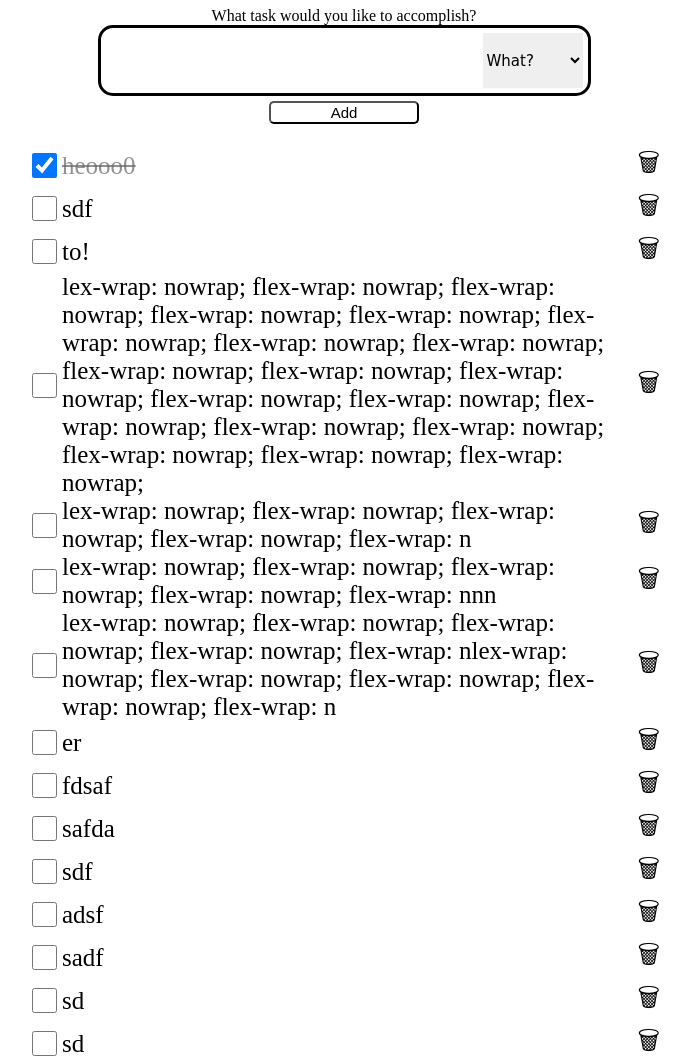
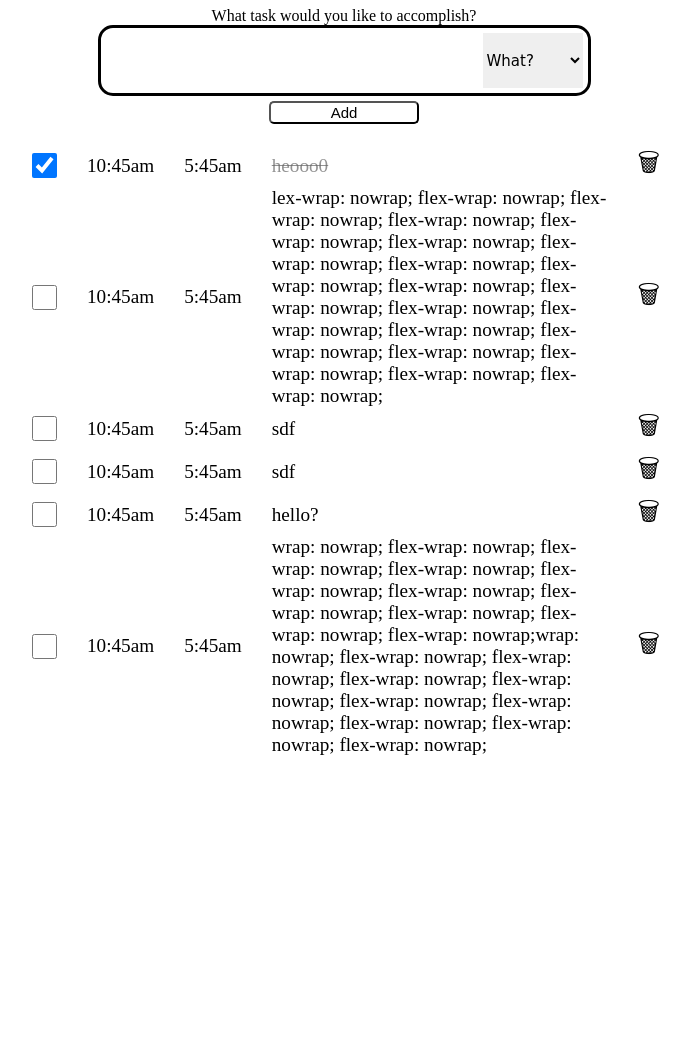
Before and after one commit to jpreuven/to-do-list-TS, a website with bundled scripts: page public/index.html in a window 1280 px wide. Shown: the top 1061 px of the page, without its empty margins (296-986 px from the left). After the commit the page ends 800 px from the top, so only its background shows below. Built offline with nearby package versions, Linux system fonts and the light colour scheme; data requests are answered from the project's data file.

```diff
--- a/db.json
+++ b/db.json
@@ -7,178 +7,10 @@
       "createdAt": "2023-09-29T04:39:58.360Z"
     },
     {
-      "id": "fddab173b-0a3c-4a8d-8f99-1c44808c89d6",
-      "title": "sdf",
-      "completed": false,
-      "createdAt": "2023-09-29T04:57:10.179Z"
-    },
-    {
-      "id": "fbf78dbea-0fe1-4093-9789-b880f4da24e8",
-      "title": "to!",
-      "completed": false,
-      "createdAt": "2023-09-29T05:10:41.806Z"
-    },
-    {
       "id": "fd65b2be0-694a-4ba1-9d96-763031ad8229",
       "title": "lex-wrap: nowrap; flex-wrap: nowrap; flex-wrap: nowrap; flex-wrap: nowrap; flex-wrap: nowrap; flex-wrap: nowrap; flex-wrap: nowrap; flex-wrap: nowrap; flex-wrap: nowrap; flex-wrap: nowrap; flex-wrap: nowrap; flex-wrap: nowrap; flex-wrap: nowrap; flex-wrap: nowrap; flex-wrap: nowrap; flex-wrap: nowrap; flex-wrap: nowrap; flex-wrap: nowrap; flex-wrap: nowrap;",
       "completed": false,
       "createdAt": "2023-09-29T16:38:15.411Z"
-    },
-    {
-      "id": "fea40c921-3b8a-40ee-82e2-84430c9cc3b3",
-      "title": "lex-wrap: nowrap; flex-wrap: nowrap; flex-wrap: nowrap; flex-wrap: nowrap; flex-wrap: n",
-      "completed": false,
-      "createdAt": "2023-09-29T16:38:40.790Z"
-    },
-    {
-      "id": "f2ef52704-b9e6-41d9-9b02-f6ffe0d0b36b",
-      "title": "lex-wrap: nowrap; flex-wrap: nowrap; flex-wrap: nowrap; flex-wrap: nowrap; flex-wrap: nnn",
-      "completed": false,
-      "createdAt": "2023-09-29T16:38:44.486Z"
-    },
-    {
-      "id": "f43392b3b-a2a1-469f-a05b-e8d5b89558b1",
-      "title": "lex-wrap: nowrap; flex-wrap: nowrap; flex-wrap: nowrap; flex-wrap: nowrap; flex-wrap: nlex-wrap: nowrap; flex-wrap: nowrap; flex-wrap: nowrap; flex-wrap: nowrap; flex-wrap: n",
-      "completed": false,
-      "createdAt": "2023-09-29T16:38:48.785Z"
-    },
-    {
-      "id": "fe5c11b91-0830-4141-ad1b-41dccbead8a7",
-      "title": "er",
-      "completed": false,
-      "createdAt": "2023-10-02T17:50:31.423Z"
-    },
-    {
-      "id": "fac3443b2-5ed4-4e45-9069-86f7b11f9713",
-      "title": "fdsaf",
-      "completed": false,
-      "createdAt": "2023-10-02T18:25:00.949Z"
-    },
-    {
-      "id": "fd2b8ddfb-aba5-4377-a5bc-f27546bf839d",
-      "title": "safda",
-      "completed": false,
-      "createdAt": "2023-10-03T18:27:55.917Z"
-    },
-    {
-      "id": "fc1ddfb15-8f8c-43d8-b8ec-2ccc8df381ee",
-      "title": "sdf",
-      "completed": false,
-      "createdAt": "2023-10-03T18:27:56.283Z"
-    },
-    {
-      "id": "fa477803c-b14b-405f-be7e-9b8e9179254b",
-      "title": "adsf",
-      "completed": false,
-      "createdAt": "2023-10-03T18:27:56.496Z"
-    },
-    {
-      "id": "fed6710cf-c48a-4912-b16a-edb4ffb6e6e0",
-      "title": "sadf",
-      "completed": false,
-      "createdAt": "2023-10-03T18:27:56.693Z"
-    },
-    {
-      "id": "fc9eaecaa-d0d4-438d-9b95-76326f3f91cd",
-      "title": "sd",
-      "completed": false,
-      "createdAt": "2023-10-03T18:27:56.880Z"
-    },
-    {
-      "id": "fe5aa42f3-147d-4520-81ce-6b1c7a4409e7",
-      "title": "sd",
-      "completed": false,
-      "createdAt": "2023-10-03T18:27:57.049Z"
-    },
-    {
-      "id": "faebb3e41-5078-4268-821a-c2c0db3a6746",
-      "title": "fds",
-      "completed": false,
-      "createdAt": "2023-10-03T18:27:57.264Z"
-    },
-    {
-      "id": "f342f1a3e-1fc1-4305-947a-213723e87be2",
-      "title": "d",
-      "completed": false,
-      "createdAt": "2023-10-03T18:27:57.424Z"
-    },
-    {
-      "id": "f1d3ac001-fc3f-4ad4-b529-7a528da676a2",
-      "title": "d",
-      "completed": false,
-      "createdAt": "2023-10-03T18:27:57.611Z"
-    },
-    {
-      "id": "fb81c163d-bf18-4394-b90a-4f5f772fc9fc",
-      "title": "s",
-      "completed": false,
-      "createdAt": "2023-10-03T18:27:57.769Z"
-    },
-    {
-      "id": "f45b79768-951f-43e1-8008-dfd3fccba7fd",
-      "title": "ss",
-      "completed": false,
-      "createdAt": "2023-10-03T18:27:57.940Z"
-    },
-    {
-      "id": "f8d0adc58-eeb0-48a2-a82c-0ceef4c00dc6",
-      "title": "s",
-      "completed": false,
-      "createdAt": "2023-10-03T18:27:58.119Z"
-    },
-    {
-      "id": "ff6f44701-810b-4891-8f60-3378a2ef797e",
-      "title": "s",
-      "completed": false,
-      "createdAt": "2023-10-03T18:27:58.277Z"
-    },
-    {
-      "id": "f5282dd2d-c186-4cfb-a82d-11a3ac8f4f7a",
-      "title": "s",
-      "completed": false,
-      "createdAt": "2023-10-03T18:27:58.459Z"
-    },
-    {
-      "id": "fae3ab8a6-2bb2-4445-a7e3-d2db992c581a",
-      "title": "s",
-      "completed": false,
-      "createdAt": "2023-10-03T18:27:58.641Z"
-    },
-    {
-      "id": "fa549bc04-1535-44f0-8e6b-238954a82a35",
-      "title": "s",
-      "completed": false,
-      "createdAt": "2023-10-03T18:27:58.837Z"
-    },
-    {
-      "id": "f2d7e8270-cc99-401d-8f03-56e28601dd6f",
-      "title": "s",
-      "completed": false,
-      "createdAt": "2023-10-03T18:27:59.018Z"
-    },
-    {
-      "id": "f2d2e5c40-2e67-4927-8de8-83ebac5036f2",
-      "title": "s",
-      "completed": false,
-      "createdAt": "2023-10-03T18:27:59.203Z"
-    },
-    {
-      "id": "f023c3f48-a6de-4e56-9aba-2f8997233b8e",
-      "title": "s",
-      "completed": false,
-      "createdAt": "2023-10-03T18:27:59.384Z"
-    },
-    {
-      "id": "fb22d8881-4e10-441b-a242-91d30895e2d1",
-      "title": "s",
-      "completed": false,
-      "createdAt": "2023-10-03T18:27:59.556Z"
-    },
-    {
-      "id": "f293d5799-4c19-4c38-9c02-dc16115f93dd",
-      "title": "safda",
-      "completed": true,
-      "createdAt": "2023-10-03T18:28:01.359Z"
     },
     {
       "id": "fa6acee6c-7bd6-4f49-bfc3-40cf336b9795",
@@ -197,6 +29,12 @@
       "title": "hello?",
       "completed": false,
       "createdAt": "2023-10-09T21:07:38.730Z"
+    },
+    {
+      "id": "f32f497e6-8848-4b40-a502-1d7575489d93",
+      "title": "wrap: nowrap; flex-wrap: nowrap; flex-wrap: nowrap; flex-wrap: nowrap; flex-wrap: nowrap; flex-wrap: nowrap; flex-wrap: nowrap; flex-wrap: nowrap; flex-wrap: nowrap; flex-wrap: nowrap;wrap: nowrap; flex-wrap: nowrap; flex-wrap: nowrap; flex-wrap: nowrap; flex-wrap: nowrap; flex-wrap: nowrap; flex-wrap: nowrap; flex-wrap: nowrap; flex-wrap: nowrap; flex-wrap: nowrap;",
+      "completed": false,
+      "createdAt": "2023-10-10T20:04:00.556Z"
     }
   ]
 }
--- a/public/index.css
+++ b/public/index.css
@@ -30,7 +30,7 @@
   display: flex;
   align-items: center;
   justify-content: space-between;
-  font-size: 25px;
+  font-size: calc(40% + 1vw);
   flex-flow: row;
 }
 
@@ -39,10 +39,15 @@
   color: rgba(100, 100, 100, 0.7);
 }
 
-label span {
+/* label span {
   flex-grow: 1;
   max-width: 800px;
   margin-right: 5px;
+} */
+.task-span {
+  flex-grow: 1;
+  max-width: 800px;
+  /* margin-right: 5px; */
 }
 
 input[type="checkbox"] {
--- a/src/index.ts
+++ b/src/index.ts
@@ -79,6 +79,8 @@
   const item = document.createElement("li");
   const label = document.createElement("label");
   const span = document.createElement("span");
+  const startTime = document.createElement("span");
+  const endTime = document.createElement("span");
 
   const checkbox = document.createElement("input");
   const deleteButton = document.createElement("button");
@@ -98,11 +100,22 @@
   label.setAttribute("id", task.id);
 
   label.appendChild(checkbox);
+  label.appendChild(startTime);
+  label.appendChild(endTime);
   label.appendChild(span);
   label.appendChild(deleteButton);
 
   span.textContent = task.title;
+  startTime.textContent = "10:45am";
+  endTime.textContent = "5:45am";
+
+  startTime.style.padding = "0 20px 0 10px";
+  endTime.style.padding = "0 20px 0 10px";
+  checkbox.style.marginRight = "20px";
+  span.style.padding = "0 20px 0 10px";
+
   span.setAttribute("id", "span-" + task.id);
+  span.setAttribute("class", "task-span");
 
   item.appendChild(label);
   list?.appendChild(item);
@@ -128,12 +141,12 @@
     const taskElement = document.querySelector<HTMLLabelElement>(
       `#span-${task.id}`
     );
-    taskElement?.setAttribute("class", "strikethrough");
+    taskElement?.classList.add("strikethrough");
   } else {
     const taskElement = document.querySelector<HTMLLabelElement>(
       `#span-${task.id}`
     );
-    taskElement?.setAttribute("class", "");
+    taskElement?.classList.remove("strikethrough");
   }
 }
 
```
